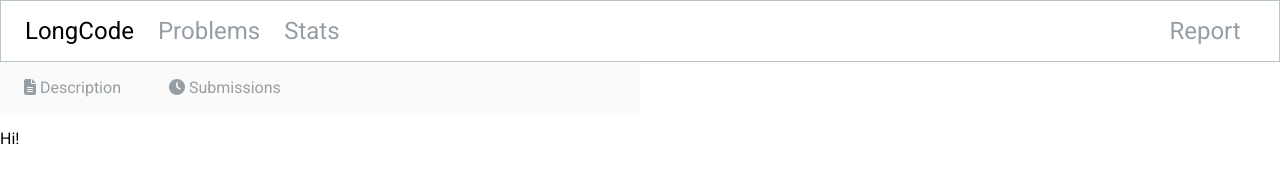
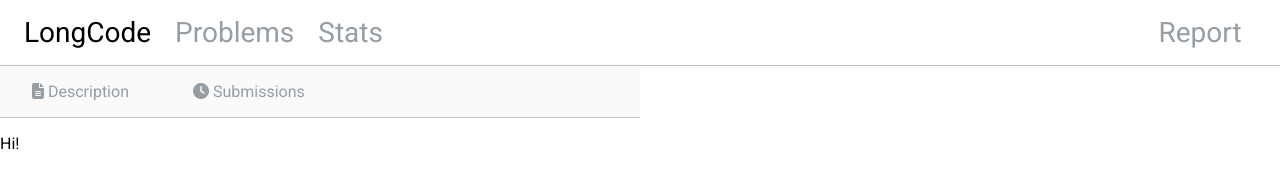
Before and after one commit to DerekZZhu/LongCode, a plain HTML site: page index.html in a window 1280 px wide. Drawn offline with Linux system fonts and the light colour scheme.

Commit message:
Touched up left navbar

```diff
--- a/index.html
+++ b/index.html
@@ -39,15 +39,15 @@
 
         <main>
             <div class="container">
-                <div class="content child">
+                <div class="child">
                     <nav class="content-navbar">
                         <ul class="navbar-nav">
-                            <li>
+                            <li class="content-nav-item">
                                 <a href="#" class="content-nav-link">
                                     <span class="content-link-text"><i class="fa-solid fa-file-lines"></i> Description</span>
                                 </a>
                             </li>
-                            <li>
+                            <li class="content-nav-item">
                                 <a href="#" class="content-nav-link">
                                     <span class="content-link-text"><i class="fa-solid fa-clock"></i> Submissions</span>
                                 </a>
--- a/styles/style.css
+++ b/styles/style.css
@@ -16,7 +16,7 @@ body {
 /* Navbar */
 .navbar {
     padding: 1rem 0rem;
-    border: 1px solid #b7c4ca;
+    border-bottom: 1px solid #b7c4ca;
 }
 
 .navbar-nav {
@@ -37,7 +37,7 @@ body {
     color: #969ea4;
     text-decoration: none;
     margin-left: 1.5rem;
-    font-size: 1.5rem;
+    font-size: 1.75rem;
 }
 
 .title {
@@ -50,18 +50,27 @@ body {
     align-items: flex-start;
 }
 
+.child {
+    flex: 1;
+}
+
 /* Left Side Nav */
 .content-navbar {
-    padding: 1rem 0rem;
     background-color: #fafafa;
+    border-bottom: 1px solid #b7c4ca;
 }
 
 .content-nav-link {
+    background-color: #fafafa;
     color: #969ea4;
+    display: block;
+    padding: 1rem 2rem;
     text-decoration: none;
-    margin: 0rem 1.5rem;
+    font-size: 1rem;
 }
 
-.child {
-    flex: 1;
+.content-nav-link:visited{
+    background-color: white;
+    border-bottom: 1px solid #fff;
+    /* border- */
 }
```
